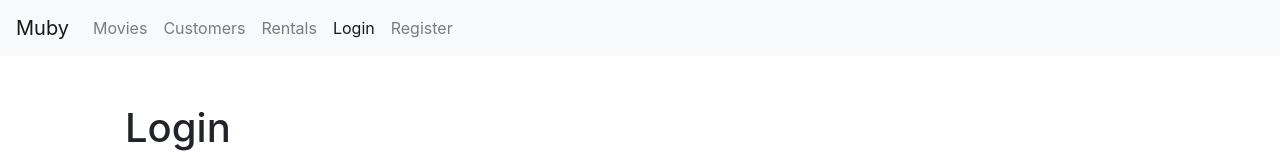
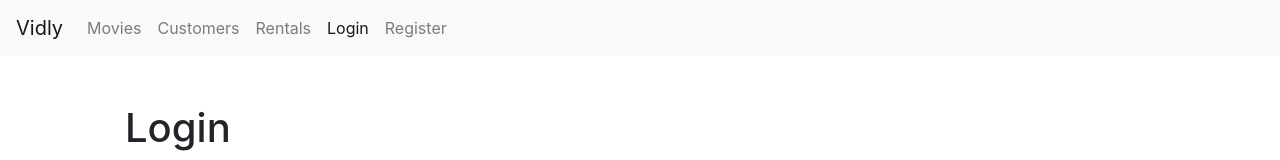
Before and after one commit to edroamz/vidly, a React (Create React App) app: page /login in a window 1280 px wide. Shown: the top 160 px of the page. Built offline with nearby package versions, Linux system fonts and the light colour scheme.

Commit message:
renamed app

```diff
--- a/src/components/navBar.js
+++ b/src/components/navBar.js
@@ -5,7 +5,7 @@ const NavBar = ({ user }) => {
   return (
     <nav className='navbar navbar-expand-lg navbar-light bg-light'>
       <Link className='navbar-brand' to='/'>
-        Muby
+        Vidly
       </Link>
       <button
         className='navbar-toggler'
```
